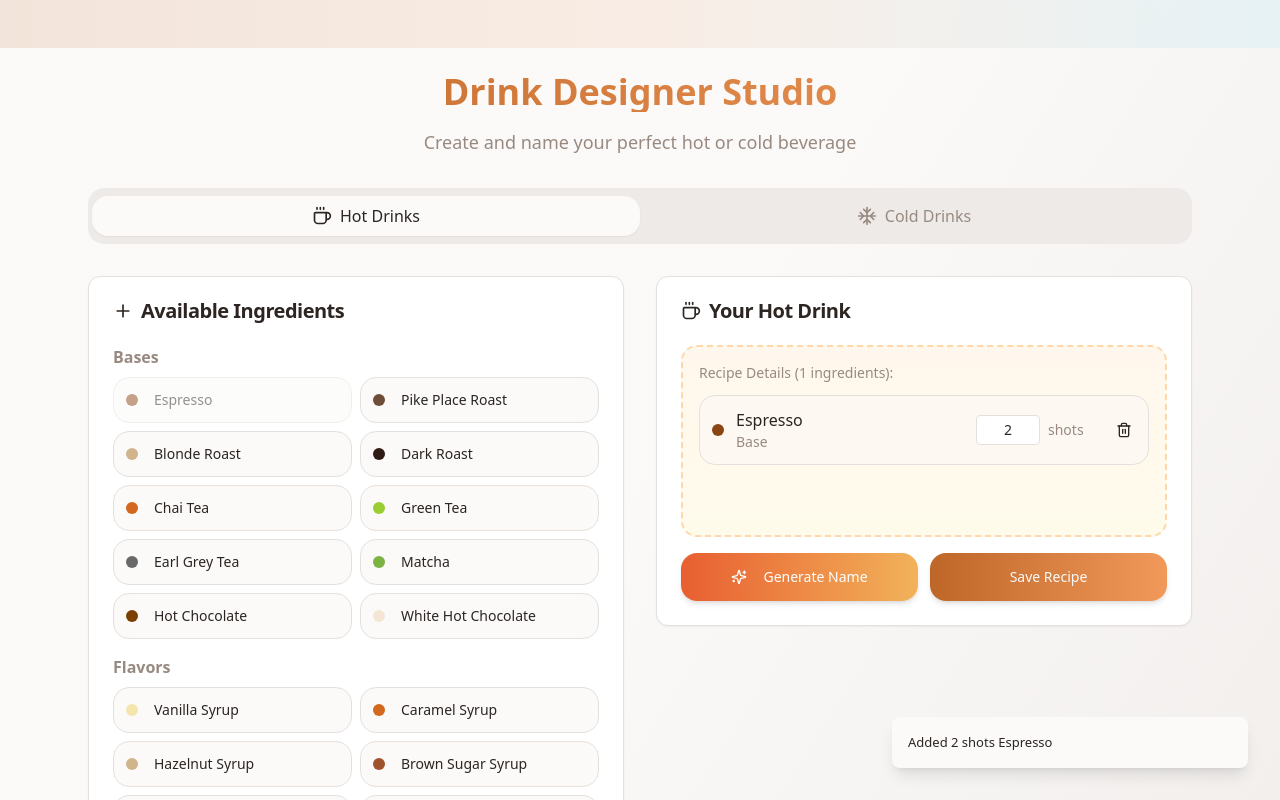
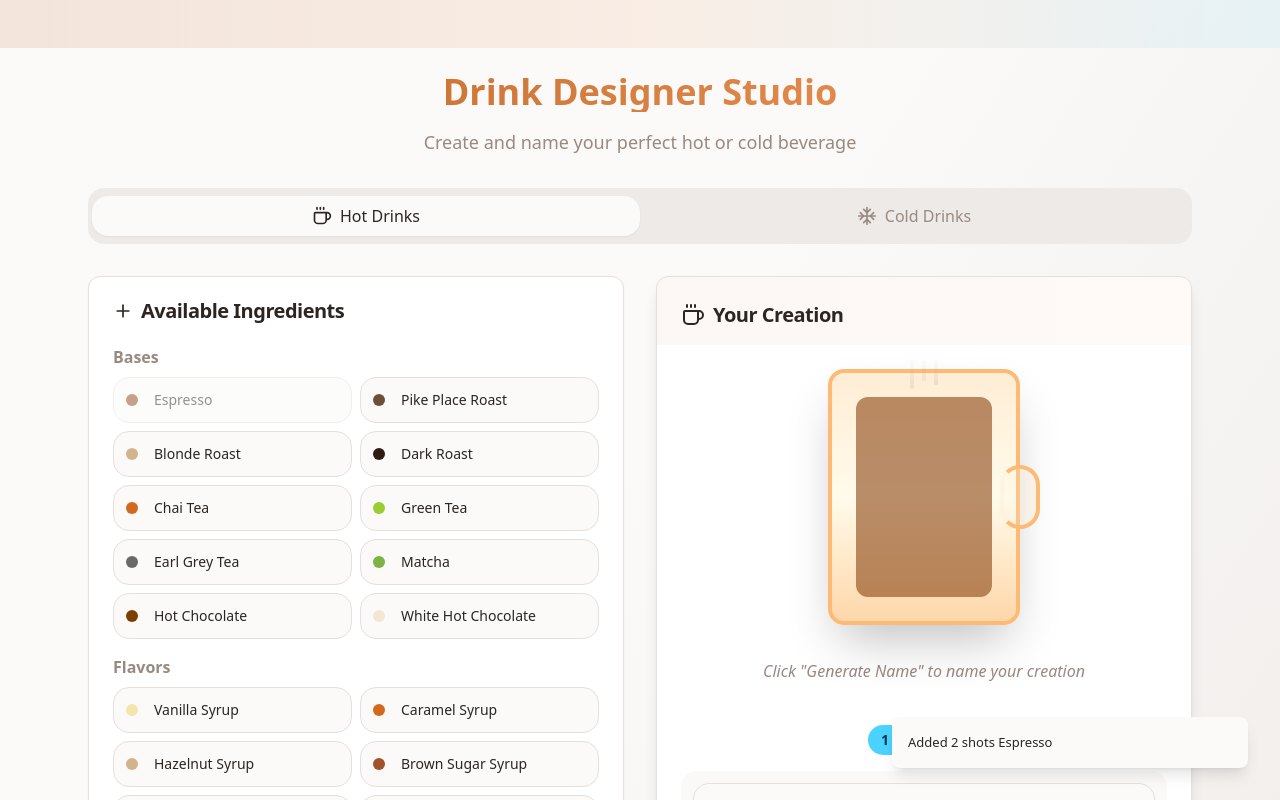
Before and after one commit to duggaltech/brew-and-name-it, a React (Vite) app: page / in a window 1280 px wide. Both pictures are taken after a click on the button "Espresso". Shown: the part 540-1340 px from the top of the page. Built offline with nearby package versions, Linux system fonts and the light colour scheme.

Commit message:
Refine layout and display
Improve visual appeal and position drink name below image.

```diff
--- a/src/components/DrinkBuilder.tsx
+++ b/src/components/DrinkBuilder.tsx
@@ -274,39 +274,116 @@ export const DrinkBuilder = () => {
 
           {/* Drink Preview */}
           <div className="space-y-6">
-            <Card>
-              <CardHeader>
-                <CardTitle className="flex items-center gap-2">
-                  {drink.type === "hot" ? <Coffee className="w-5 h-5" /> : <Snowflake className="w-5 h-5" />}
-                  Your {drink.type === "hot" ? "Hot" : "Cold"} Drink
+            <Card className="shadow-lg overflow-hidden">
+              <CardHeader className="pb-4 bg-gradient-to-r from-primary/5 to-primary-glow/5">
+                <CardTitle className="flex items-center gap-2 text-xl">
+                  {drink.type === "hot" ? <Coffee className="w-6 h-6" /> : <Snowflake className="w-6 h-6" />}
+                  Your Creation
                 </CardTitle>
               </CardHeader>
-              <CardContent className="space-y-4">
-                {/* Drink Visualization */}
-                <div className={`w-full h-48 rounded-lg border-2 border-dashed p-4 ${
+              <CardContent className="space-y-6 p-6">
+                {/* Cup Visualization */}
+                <div className="flex flex-col items-center space-y-4">
+                  <div className={`relative w-48 h-64 rounded-2xl shadow-2xl border-4 ${
                     drink.type === "hot"
-                    ? "bg-gradient-to-b from-orange-50 to-amber-50 border-orange-200"
-                    : "bg-gradient-to-b from-blue-50 to-cyan-50 border-blue-200"
+                      ? "bg-gradient-to-b from-orange-100 via-amber-50 to-orange-200 border-orange-300"
+                      : "bg-gradient-to-b from-blue-100 via-cyan-50 to-blue-200 border-blue-300"
                   }`}>
+                    {/* Cup Handle for Hot Drinks */}
+                    {drink.type === "hot" && (
+                      <div className="absolute -right-6 top-1/2 transform -translate-y-1/2 w-10 h-16 border-4 border-orange-300 rounded-full border-l-transparent bg-gradient-to-r from-transparent to-orange-100/50"></div>
+                    )}
+
+                    {/* Straw for Cold Drinks */}
+                    {drink.type === "cold" && drink.ingredients.length > 0 && (
+                      <div className="absolute -top-8 right-1/3 w-1 h-20 bg-gradient-to-b from-red-400 to-red-500 rounded-full transform rotate-12 shadow-lg"></div>
+                    )}
+
+                    {/* Cup Content */}
+                    <div className="absolute inset-6 rounded-xl overflow-hidden">
                       {drink.ingredients.length > 0 ? (
-                    <div className="space-y-2">
-                      <div className="text-sm font-medium text-muted-foreground mb-3">
-                        Recipe Details ({drink.ingredients.length} ingredients):
+                        <div className="h-full flex flex-col-reverse">
+                          {drink.ingredients.map((ingredient, index) => (
+                            <div
+                              key={ingredient.id}
+                              className="flex-1 transition-all duration-500 hover:scale-105"
+                              style={{
+                                backgroundColor: ingredient.color,
+                                opacity: 0.6 + (index * 0.15)
+                              }}
+                            />
+                          ))}
                         </div>
-                      <div className="space-y-3">
+                      ) : (
+                        <div className="h-full flex items-center justify-center">
+                          {drink.type === "hot" ?
+                            <Coffee className="w-20 h-20 text-muted-foreground/20" /> :
+                            <Snowflake className="w-20 h-20 text-muted-foreground/20" />
+                          }
+                        </div>
+                      )}
+                    </div>
+
+                    {/* Steam effect for hot drinks */}
+                    {drink.type === "hot" && drink.ingredients.length > 0 && (
+                      <div className="absolute -top-4 left-1/2 transform -translate-x-1/2 flex gap-2">
+                        <div className="w-1 h-8 bg-gradient-to-t from-muted-foreground/30 to-transparent rounded-full animate-pulse"></div>
+                        <div className="w-1 h-6 bg-gradient-to-t from-muted-foreground/20 to-transparent rounded-full animate-pulse delay-100"></div>
+                        <div className="w-1 h-7 bg-gradient-to-t from-muted-foreground/25 to-transparent rounded-full animate-pulse delay-200"></div>
+                      </div>
+                    )}
+
+                    {/* Ice cubes for cold drinks */}
+                    {drink.type === "cold" && drink.ingredients.length > 0 && (
+                      <div className="absolute inset-6 pointer-events-none">
+                        <div className="absolute top-2 left-2 w-3 h-3 bg-white/70 rounded transform rotate-12 shadow-sm"></div>
+                        <div className="absolute top-6 right-3 w-2 h-2 bg-white/60 rounded transform -rotate-45 shadow-sm"></div>
+                        <div className="absolute bottom-8 left-4 w-2 h-2 bg-white/50 rounded transform rotate-45 shadow-sm"></div>
+                      </div>
+                    )}
+                  </div>
+
+                  {/* Drink Name Display */}
+                  <div className="text-center space-y-2 min-h-[60px] flex flex-col justify-center">
+                    {generatedName ? (
+                      <h3 className="text-2xl font-bold bg-gradient-to-r from-primary to-primary-glow bg-clip-text text-transparent animate-fade-in">
+                        {generatedName}
+                      </h3>
+                    ) : drink.ingredients.length > 0 ? (
+                      <p className="text-muted-foreground italic">
+                        Click "Generate Name" to name your creation
+                      </p>
+                    ) : (
+                      <p className="text-muted-foreground">
+                        Your custom drink name will appear here
+                      </p>
+                    )}
+                  </div>
+                </div>
+
+                {/* Recipe Details */}
+                {drink.ingredients.length > 0 && (
+                  <div className="space-y-4">
+                    <div className="text-center">
+                      <Badge variant="secondary" className="text-sm px-3 py-1">
+                        {drink.ingredients.length} Ingredient{drink.ingredients.length !== 1 ? 's' : ''}
+                      </Badge>
+                    </div>
+
+                    <div className="space-y-2 max-h-48 overflow-y-auto bg-muted/30 rounded-lg p-3">
                       {drink.ingredients.map((ingredient) => (
                         <div
                           key={ingredient.id}
-                            className="flex items-center justify-between p-3 bg-background/50 rounded-lg border"
+                          className="flex items-center justify-between p-3 bg-background rounded-lg border shadow-sm hover:shadow-md transition-all duration-200 hover:scale-[1.02]"
                         >
                           <div className="flex items-center gap-3 flex-1">
                             <div
-                                className="w-3 h-3 rounded-full flex-shrink-0"
+                              className="w-4 h-4 rounded-full border-2 border-background shadow-md"
                               style={{ backgroundColor: ingredient.color }}
                             />
                             <div className="flex-1">
-                                <div className="font-medium">{ingredient.name}</div>
-                                <div className="text-sm text-muted-foreground capitalize">
+                              <div className="font-medium text-sm">{ingredient.name}</div>
+                              <div className="text-xs text-muted-foreground capitalize">
                                 {ingredient.category}
                               </div>
                             </div>
@@ -316,38 +393,38 @@ export const DrinkBuilder = () => {
                               type="text"
                               value={ingredient.amount}
                               onChange={(e) => updateIngredientAmount(ingredient.id, e.target.value)}
-                                className="w-16 px-2 py-1 text-sm border rounded text-center"
-                                placeholder="1"
+                              className="w-14 px-2 py-1 text-xs border rounded-md text-center bg-background focus:ring-2 focus:ring-primary/20 transition-all"
+                              placeholder="0"
                             />
-                              <span className="text-sm text-muted-foreground min-w-12">
+                            <span className="text-xs text-muted-foreground min-w-fit font-medium">
                               {ingredient.unit}
                             </span>
-                              <button
+                            <Button
+                              variant="ghost"
+                              size="sm"
                               onClick={() => removeIngredient(ingredient.id)}
-                                className="ml-2 p-1 hover:text-destructive rounded-sm hover:bg-destructive/10 transition-colors"
+                              className="h-7 w-7 p-0 text-destructive hover:text-destructive hover:bg-destructive/10 transition-colors"
                             >
-                                <Trash2 className="w-4 h-4" />
-                              </button>
+                              <Trash2 className="h-3 w-3" />
+                            </Button>
                           </div>
                         </div>
                       ))}
                     </div>
                   </div>
-                  ) : (
-                    <div className="flex items-center justify-center h-full text-muted-foreground">
-                      Start adding ingredients to build your drink
+                )}
+
+                {drink.ingredients.length === 0 && (
+                  <div className="text-center py-12 text-muted-foreground space-y-3">
+                    <div className="text-4xl">
+                      {drink.type === "hot" ? "☕" : "🧊"}
                     </div>
-                  )}
-                </div>
-
-                {/* Generated Name */}
-                {generatedName && (
-                  <div className="p-4 bg-gradient-to-r from-primary/10 to-primary-glow/10 rounded-lg border">
-                    <div className="flex items-center gap-2 text-sm font-medium text-muted-foreground mb-1">
-                      <Sparkles className="w-4 h-4" />
-                      Generated Name:
-                    </div>
-                    <div className="text-xl font-bold text-primary">{generatedName}</div>
+                    <p className="text-lg font-medium">
+                      Start building your perfect {drink.type} drink
+                    </p>
+                    <p className="text-sm">
+                      Select ingredients from the left to see your creation come to life
+                    </p>
                   </div>
                 )}
 
```
Lines whose indentation alone changed are shown as unchanged.
